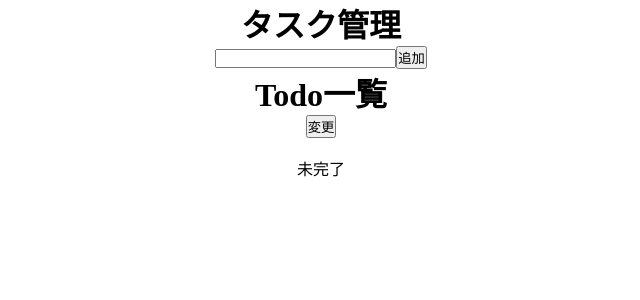
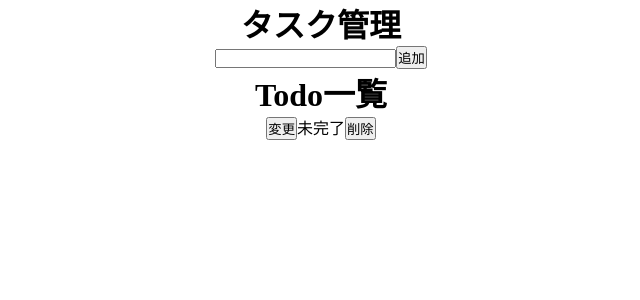
Before and after one commit to Okkun555/redux-todo, a React (Create React App) app: page / in a window 1280 px wide. Both pictures are taken after a click on the button "追加". Shown: the top 300 px of the page, without its empty margins (319-959 px from the left). Built offline with nearby package versions, Linux system fonts and the light colour scheme.

Commit message:
タスクの削除を可能にする

```diff
--- a/src/components/organisms/TodoList.tsx
+++ b/src/components/organisms/TodoList.tsx
@@ -1,6 +1,6 @@
 import { FC } from "react";
 import { useDispatch, useSelector } from "react-redux";
-import { toggleStatus } from "../../docks/todo/actions";
+import { todoRemove, toggleStatus } from "../../docks/todo/actions";
 import { Task, TodoListState } from "../../docks/todo/types";
 
 const TodoList: FC = () => {
@@ -13,16 +13,22 @@ const TodoList: FC = () => {
       <ul>
         {todoList.map((task) => {
           return (
-            <div key={task.id}>
+            <li key={task.id}>
               <button
                 type="button"
                 onClick={() => dispatch(toggleStatus(task.id))}
               >
                 変更
               </button>
-              <li>{task.task}</li>
+              <span>{task.task}</span>
               <span>{task.completed ? "完了" : "未完了"}</span>
-            </div>
+              <button
+                type="button"
+                onClick={() => dispatch(todoRemove(task.id))}
+              >
+                削除
+              </button>
+            </li>
           );
         })}
       </ul>
--- a/src/docks/todo/actions.ts
+++ b/src/docks/todo/actions.ts
@@ -3,6 +3,7 @@ import { ValueOf } from "../common/types";
 export const TodoActionType = {
   ADD: "todo/add",
   STATUS_TOGGLE: "status/toggle",
+  REMOVE: "todo/remove",
 } as const;
 
 export type TodoAction = {
@@ -20,3 +21,8 @@ export const toggleStatus = (targetId: number): TodoAction => ({
   type: "status/toggle",
   id: targetId,
 });
+
+export const todoRemove = (targetId: number): TodoAction => ({
+  type: "todo/remove",
+  id: targetId,
+});
--- a/src/docks/todo/reducers.ts
+++ b/src/docks/todo/reducers.ts
@@ -25,15 +25,19 @@ export const todoReducer: Reducer<TodoListState, TodoAction> = (
     case Type.STATUS_TOGGLE:
       return {
         ...state,
-        list: state.list
-          .filter((taskItem) => taskItem.id === action.id)
-          .map((taskItem) => {
+        list: state.list.map((taskItem) => {
+          if (action.id !== taskItem.id) return taskItem;
           return {
             id: taskItem.id,
             task: taskItem.task,
             completed: !taskItem.completed,
           };
         }),
+      };
+    case Type.REMOVE:
+      return {
+        ...state,
+        list: state.list.filter((taskItem) => action.id !== taskItem.id),
       };
     default: {
       // eslint-disable-next-line
```
Lines whose indentation alone changed are shown as unchanged.
